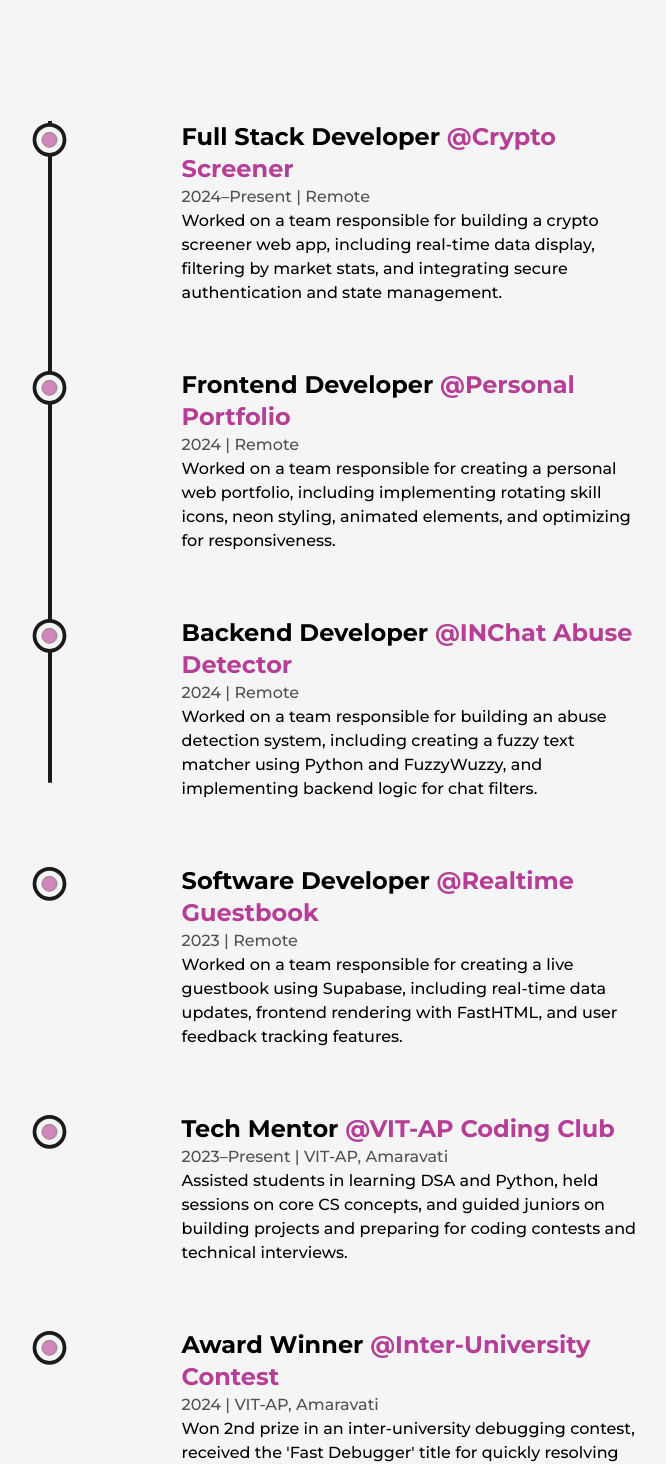
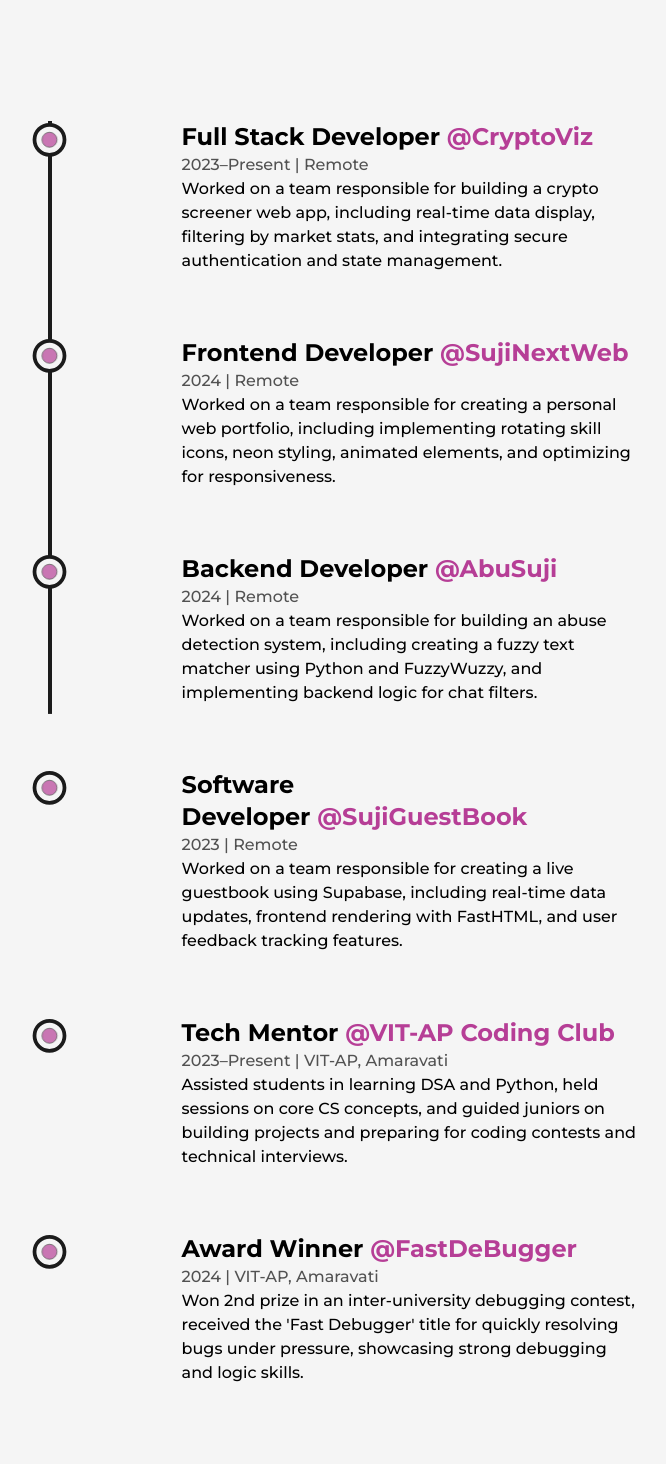
Before and after one commit to sujalkalra/sujalnextweb, a Next.js app: page /about in a window 1280 px wide. Shown: the part 2346-3810 px from the top of the page, without its empty margins (244-910 px from the left). Built offline with nearby package versions, Linux system fonts and the light colour scheme.

Commit message:
Update Experience.js

```diff
--- a/src/components/Experience.js
+++ b/src/components/Experience.js
@@ -47,32 +47,32 @@
                 <ul className='w-full flex flex-col items-start justify-between ml-4 xs:ml-2'>
                     <Details
                         position="Full Stack Developer"
-                        company="Crypto Screener"
-                        companyLink="https://github.com/sujalkalra"
-                        time="2024–Present"
+                        company="CryptoViz"
+                        companyLink="github.com/sujalkalra"
+                        time="2023–Present"
                         address="Remote"
                         work="Worked on a team responsible for building a crypto screener web app, including real-time data display, filtering by market stats, and integrating secure authentication and state management."
                     />
                     <Details
                         position="Frontend Developer"
-                        company="Personal Portfolio"
-                        companyLink="https://github.com/sujalkalra"
+                        company="SujiNextWeb"
+                        companyLink="sujinextweb.vercel.app"
                         time="2024"
                         address="Remote"
                         work="Worked on a team responsible for creating a personal web portfolio, including implementing rotating skill icons, neon styling, animated elements, and optimizing for responsiveness."
                     />
                     <Details
                         position="Backend Developer"
-                        company="INChat Abuse Detector"
-                        companyLink="https://github.com/sujalkalra"
+                        company="AbuSuji"
+                        companyLink="github.com/sujalkalra"
                         time="2024"
                         address="Remote"
                         work="Worked on a team responsible for building an abuse detection system, including creating a fuzzy text matcher using Python and FuzzyWuzzy, and implementing backend logic for chat filters."
                     />
                     <Details
                         position="Software Developer"
-                        company="Realtime Guestbook"
-                        companyLink="https://github.com/sujalkalra"
+                        company="SujiGuestBook"
+                        companyLink="sujiguestbook2.vercel.app"
                         time="2023"
                         address="Remote"
                         work="Worked on a team responsible for creating a live guestbook using Supabase, including real-time data updates, frontend rendering with FastHTML, and user feedback tracking features."
@@ -80,15 +80,15 @@
                     <Details
                         position="Tech Mentor"
                         company="VIT-AP Coding Club"
-                        companyLink="https://www.linkedin.com/in/sujal-kalra-660190252/"
+                        companyLink="www.linkedin.com/in/sujal-kalra-660190252/"
                         time="2023–Present"
                         address="VIT-AP, Amaravati"
                         work="Assisted students in learning DSA and Python, held sessions on core CS concepts, and guided juniors on building projects and preparing for coding contests and technical interviews."
                     />
                     <Details
                         position="Award Winner"
-                        company="Inter-University Contest"
-                        companyLink="https://www.linkedin.com/in/sujal-kalra-660190252/"
+                        company="FastDeBugger"
+                        companyLink="www.linkedin.com/in/sujal-kalra-660190252/"
                         time="2024"
                         address="VIT-AP, Amaravati"
                         work="Won 2nd prize in an inter-university debugging contest, received the 'Fast Debugger' title for quickly resolving bugs under pressure, showcasing strong debugging and logic skills."
```
